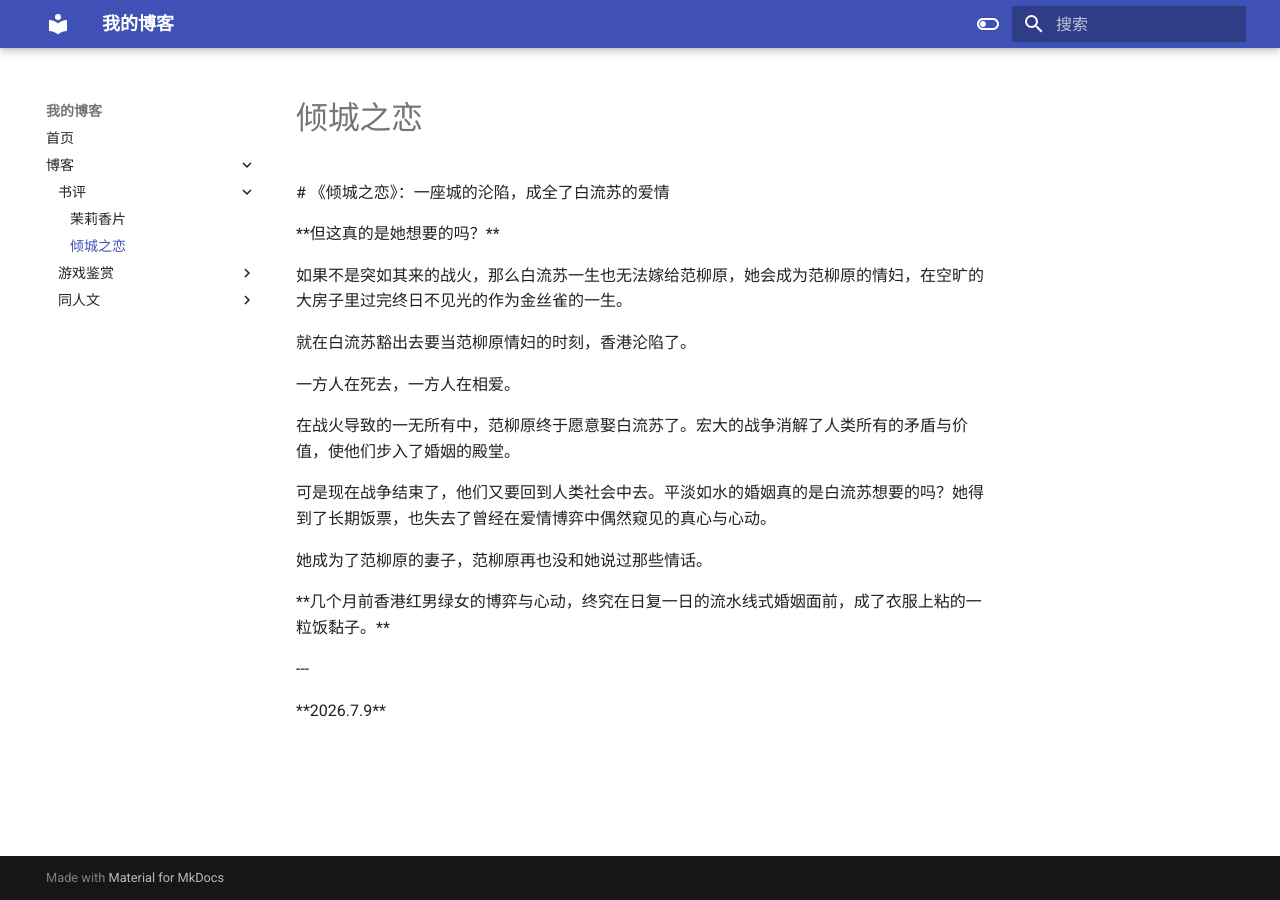
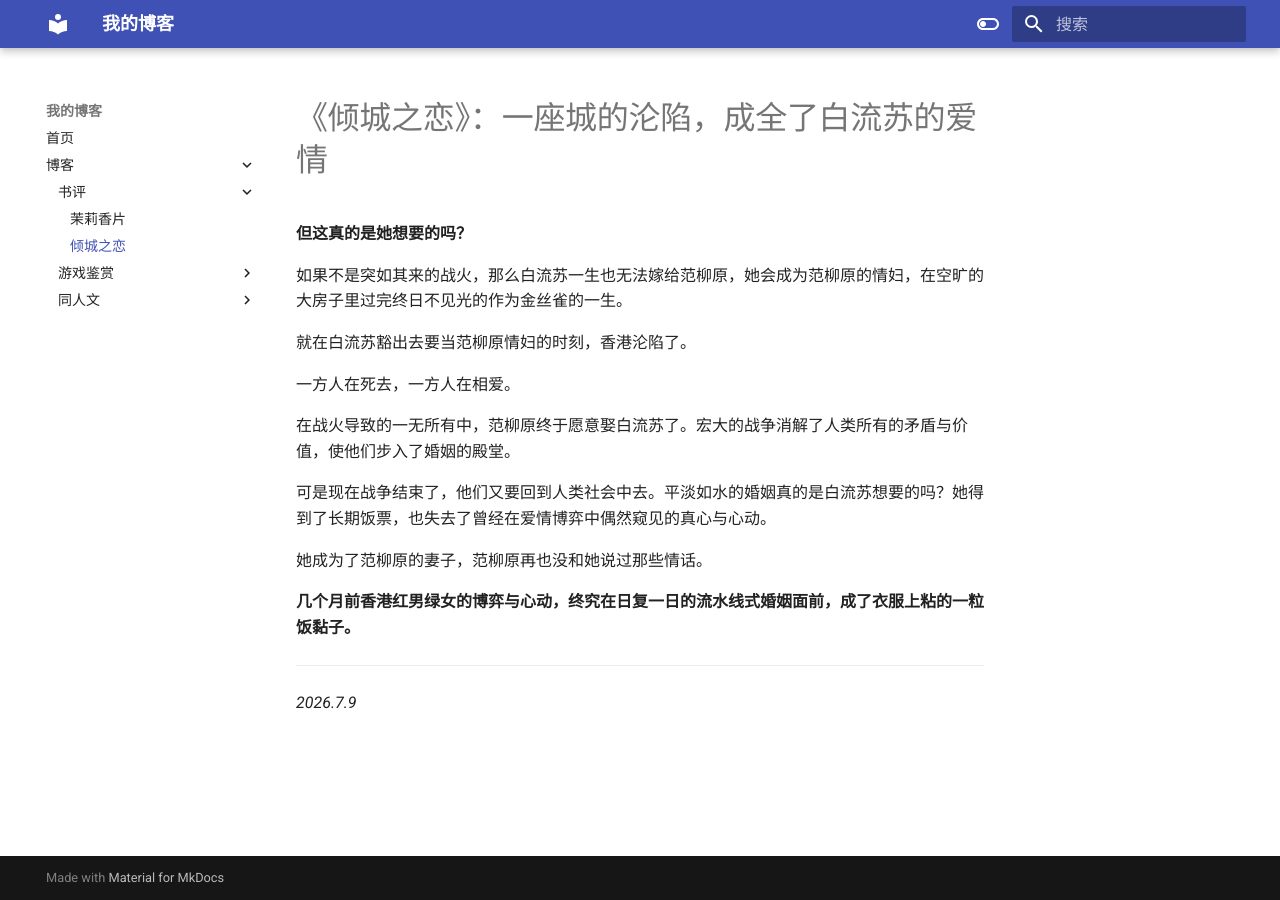
Before and after one commit to Linsey0229/blog, an MkDocs documentation site: the page built from docs/zhangailing.md, in a window 1280 px wide. Built offline with MkDocs 1.6.1 and Material for MkDocs 9.7.7, drawn with Linux system fonts in a browser that asks for light colours.

Commit message:
彻底修复倾城之恋格式

```diff
--- a/docs/zhangailing.md
+++ b/docs/zhangailing.md
@@ -1,41 +1,21 @@
-\# 《倾城之恋》：一座城的沦陷，成全了白流苏的爱情
+# 《倾城之恋》：一座城的沦陷，成全了白流苏的爱情
 
-
-
-\*\*但这真的是她想要的吗？\*\*
-
-
+**但这真的是她想要的吗？**
 
 如果不是突如其来的战火，那么白流苏一生也无法嫁给范柳原，她会成为范柳原的情妇，在空旷的大房子里过完终日不见光的作为金丝雀的一生。
 
-
-
 就在白流苏豁出去要当范柳原情妇的时刻，香港沦陷了。
-
-
 
 一方人在死去，一方人在相爱。
 
-
-
 在战火导致的一无所有中，范柳原终于愿意娶白流苏了。宏大的战争消解了人类所有的矛盾与价值，使他们步入了婚姻的殿堂。
-
-
 
 可是现在战争结束了，他们又要回到人类社会中去。平淡如水的婚姻真的是白流苏想要的吗？她得到了长期饭票，也失去了曾经在爱情博弈中偶然窥见的真心与心动。
 
-
-
 她成为了范柳原的妻子，范柳原再也没和她说过那些情话。
 
+**几个月前香港红男绿女的博弈与心动，终究在日复一日的流水线式婚姻面前，成了衣服上粘的一粒饭黏子。**
 
+---
 
-\*\*几个月前香港红男绿女的博弈与心动，终究在日复一日的流水线式婚姻面前，成了衣服上粘的一粒饭黏子。\*\*
-
-
-
-\---
-
-
-
-\*\*2026.7.9\*\*
+*2026.7.9*
```
